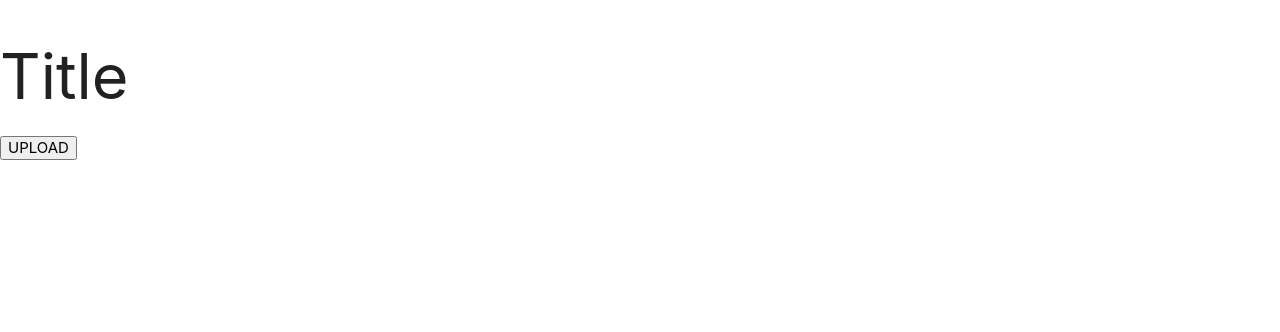
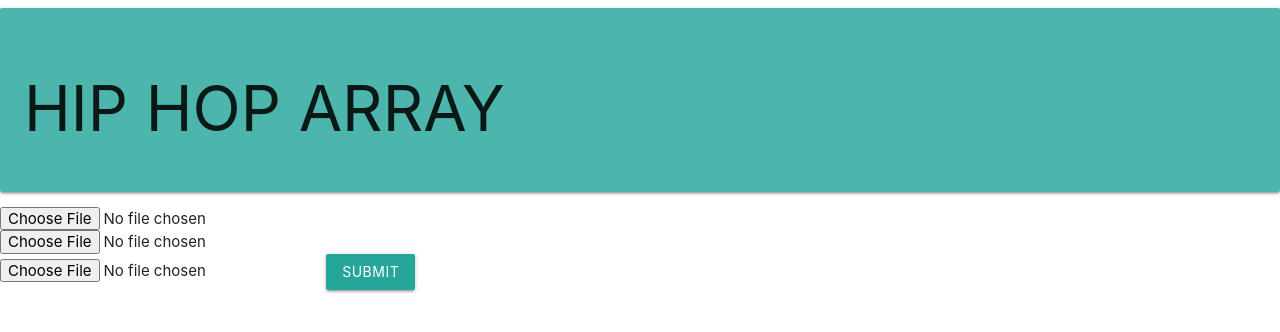
Before and after one commit to n-9891-b/hip-hop-array, a website: page client/views/index.html in a window 1280 px wide. Drawn offline with nearby package versions, Linux system fonts and the light colour scheme.

Commit message:
[style]input files and css styles

```diff
--- a/client/views/index.html
+++ b/client/views/index.html
@@ -5,8 +5,14 @@
       <link rel="stylesheet" href="https://cdnjs.cloudflare.com/ajax/libs/materialize/0.97.6/css/materialize.min.css">
   </head>
   <body>
-  <h1>Title</h1>
-    <button>UPLOAD</button>
+  <div class="card-panel teal lighten-2">
+    <h1>HIP HOP ARRAY</h1>
+  </div>
+    <input type="file" accept="image/*"/><br>
+    <input type="file" accept="image/*"/><br>
+    <input type="file" accept="image/*"/>
+
+    <button class="btn waves-effect waves-light">SUBMIT</button>
   </body>
 
   <!--Import jQuery before materialize.js-->
```
